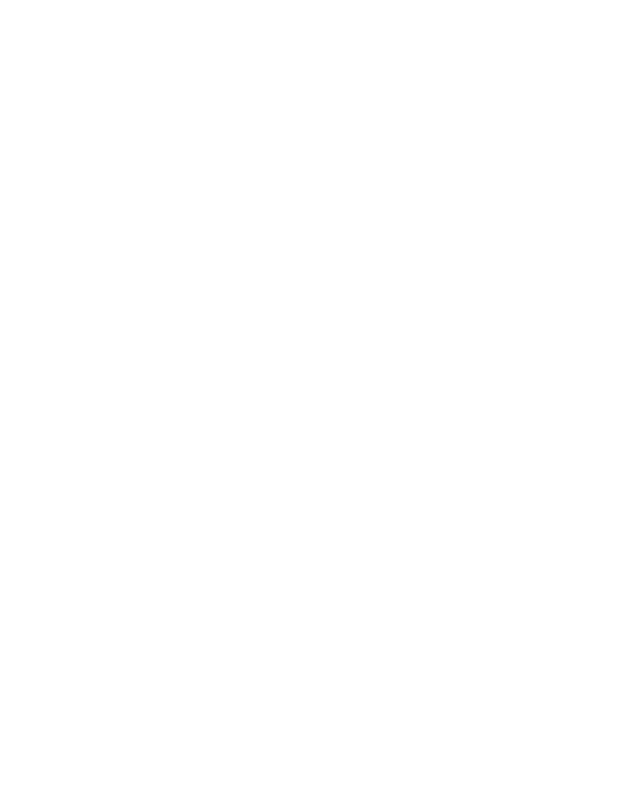
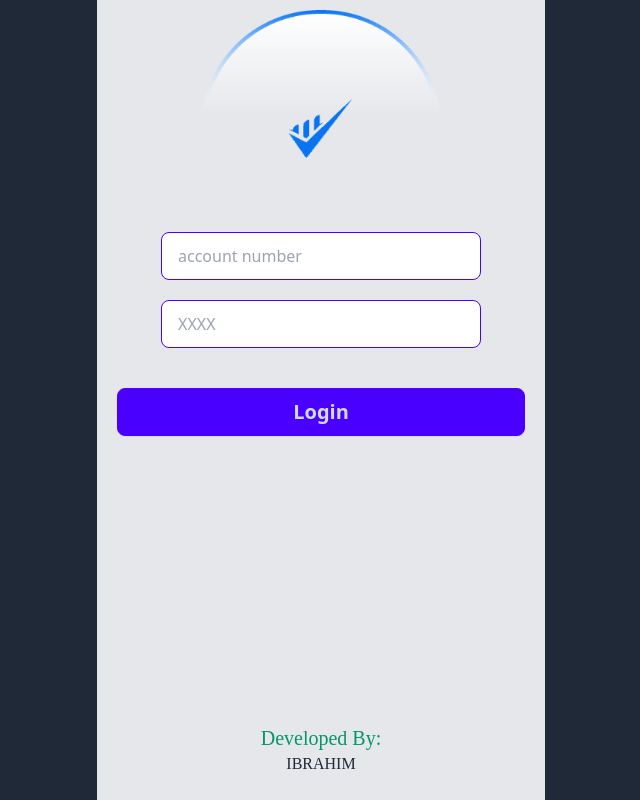
Before and after one commit to IbraHim7520/Payoo-Wallet-Javascript-, a plain HTML site: page Script/index.html in a window 1280 px wide. Shown: the whole page, without its empty margins (319-959 px from the left). Drawn offline with nearby package versions, Linux system fonts and the light colour scheme; a web font is replaced by a local one.

Commit message:
Done Login form design

```diff
--- a/Script/index.html
+++ b/Script/index.html
@@ -1,17 +1,42 @@
 <!DOCTYPE html>
 <html lang="en">
+
 <head>
     <meta charset="UTF-8">
     <meta name="viewport" content="width=device-width, initial-scale=1.0">
-    <link rel="stylesheet" href="style.css">
-    <link href="https://cdn.jsdelivr.net/npm/daisyui@4.12.23/dist/full.min.css" rel="stylesheet" type="text/css" />
+
     <script src="https://cdn.tailwindcss.com"></script>
     <script src="https://cdn.tailwindcss.com"></script>
+
+    <link href="https://cdn.jsdelivr.net/npm/daisyui@4.12.23/dist/full.min.css" rel="stylesheet" type="text/css" />
+    <link rel="stylesheet" href="style.css">
     <title>Baper Wallet</title>
 </head>
-<body>
 
+<body class="bg-gray-800">
+    <section class="max-w-md min-h-screen mx-auto py-6 bg-gray-200 flex flex-col justify-between">
+        <header>
+            <nav class="flex justify-center items-center mt-16">
+                <div class="mt-10 relative flex justify-center items-center w-9/12 mb-10 ">
+                    <img src="/assets/bg.png" alt="" class="w-60 absolute">
+                    <img src="/assets/Group.png" alt="" class="w-16 absolute">
+                </div>
+            </nav>
+
+            <form class="card ">
+                <input type="number" placeholder="account number" required class="input mx-auto mt-16 input-bordered input-primary w-full max-w-xs" />
+                <input type="password" placeholder="XXXX" required class="input mx-auto mt-5 input-bordered input-primary w-full max-w-xs" />
+                <button class="btn btn-primary mx-5 mt-10 text-xl">Login</button>
+            </form>
+        </header>
+        <div class="text-center font">
+            <h1 class="text-xl text-emerald-600">Developed By:</h1>
+            <p>IBRAHIM</p>
+        </div>
+    </section>
 
     <script src="./Script.js"></script>
 </body>
+</body>
+
 </html>
```
Also changed, not shown: Script/style.css (line endings or trailing spaces).
